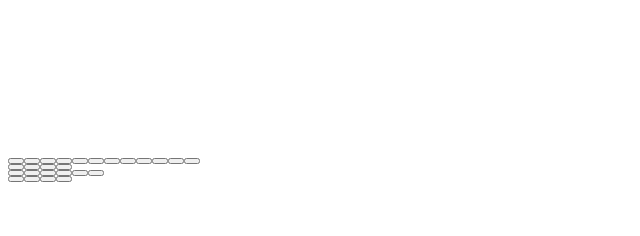
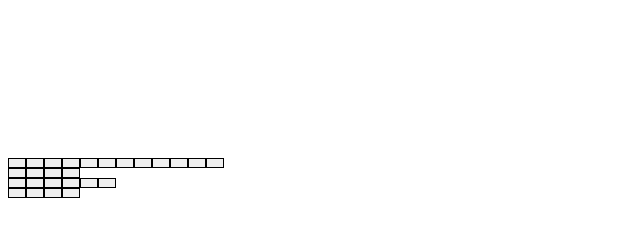
Before and after one commit to shteou/AjTjL-Synth, a website: page public/index.html in a window 1280 px wide. Shown: the whole page, without its empty margins (0-640 px from the left). Drawn offline with Linux system fonts and the light colour scheme.

Commit message:
Added more CSS and bound tile UI clicks to handler.

```diff
--- a/public/css/css.css
+++ b/public/css/css.css
@@ -1,3 +1,18 @@
+.button {
+  min-height: 10px;
+  min-width: 18px;
+  border: 1px solid black;
+  outline: none;
+}
+
+.button-highlighted {
+	border: 2px solid black;
+}
+
+.note-button {
+
+}
+
 #notes-container {
   display: block;
 }
```
